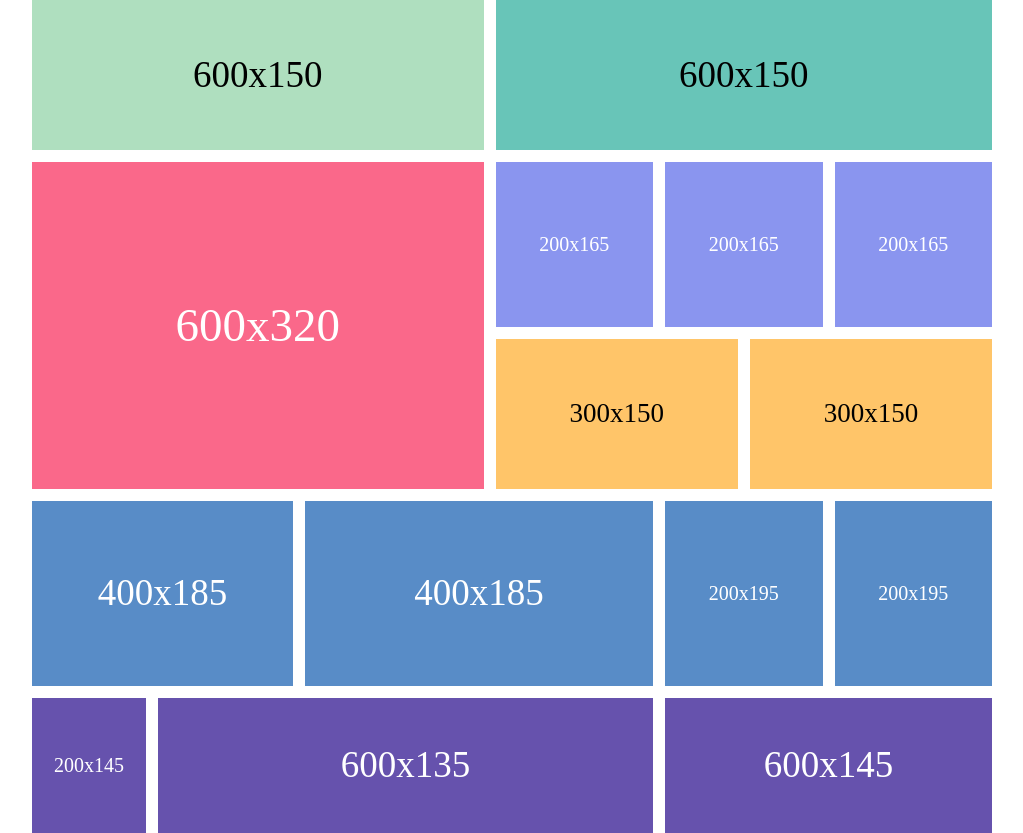
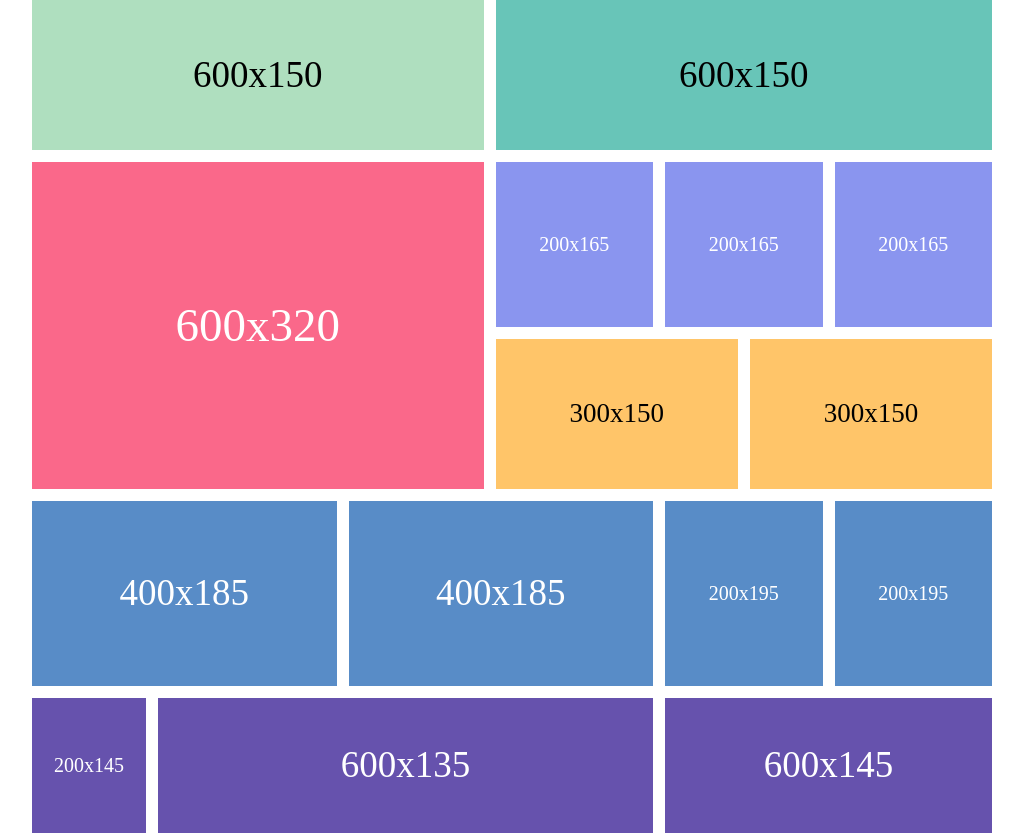
Before and after one commit to GrishaRevutskiy/BeetrootAcademy, a plain HTML site: page Image Grid/index.html in a window 1280 px wide. Shown: the whole page, without its empty margins (128-1151 px from the left). Drawn offline with Linux system fonts and the light colour scheme.

Commit message:
Image Grid 20

```diff
--- a/Image Grid/css/main.css
+++ b/Image Grid/css/main.css
@@ -80,11 +80,11 @@
 	grid-row: : 3;
 	background: #FFC569;}
 .image_grid-section9 {
-	grid-column: 1/4;
+	grid-column: 1/5;
 	grid-row: : 4;
 	background: #588CC7;}
 .image_grid-section10 {
-	grid-column: 4/9;
+	grid-column: 5/9;
 	grid-row: : 4;
 	background: #588CC7;}
 .image_grid-section11 {
```
